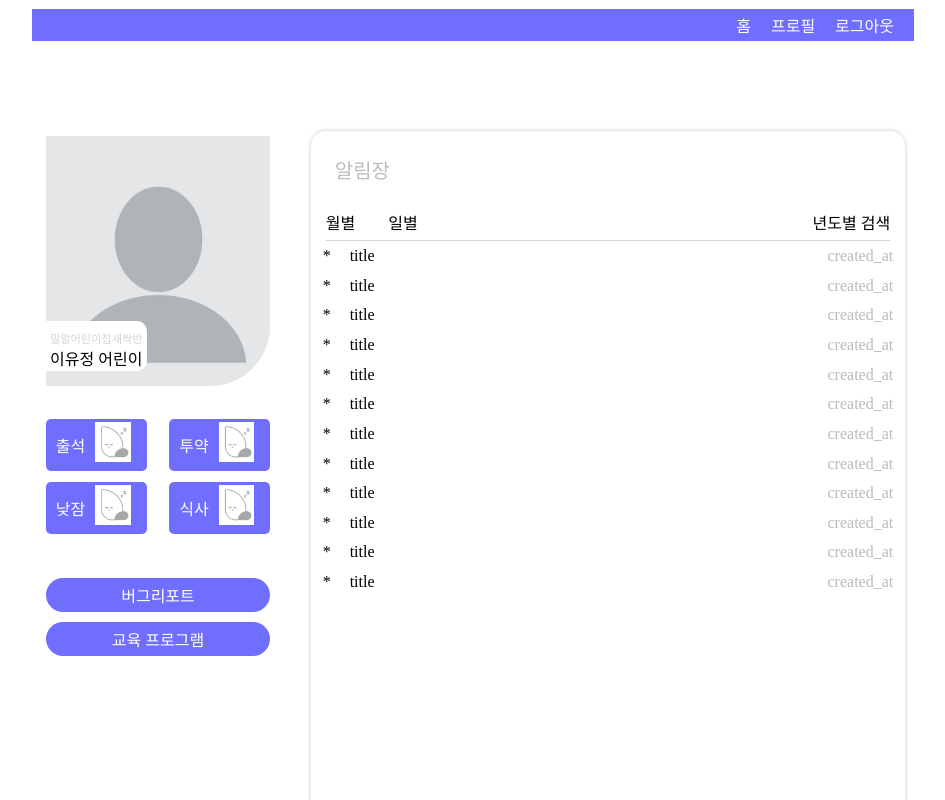
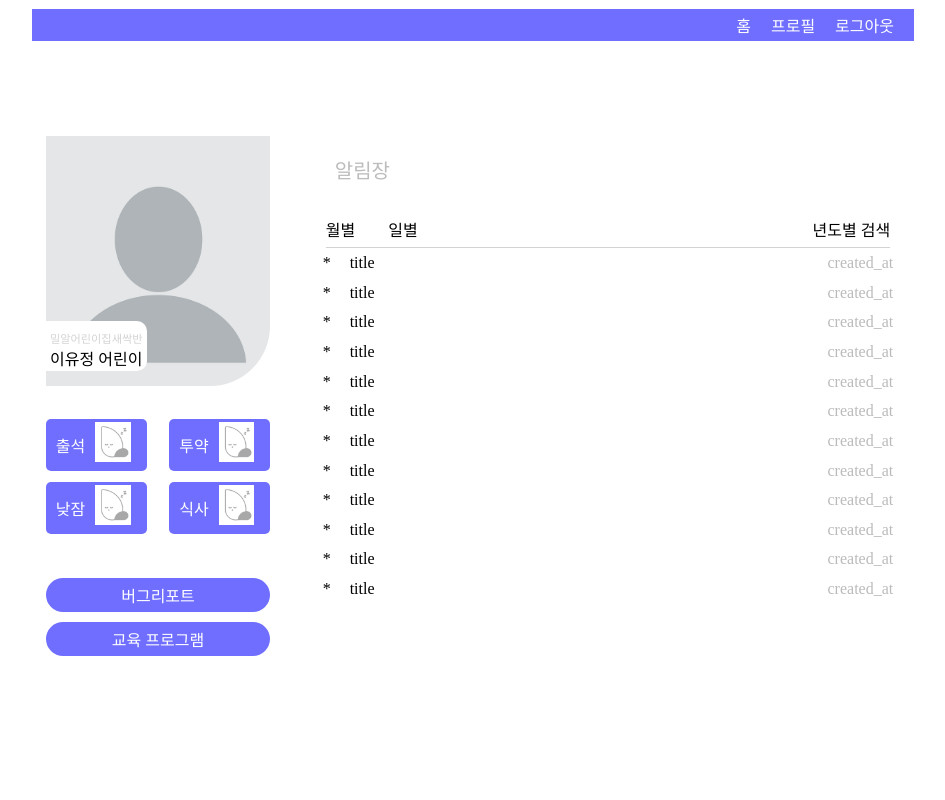
Before and after one commit to expectta/datda-client, a React (Create React App) app in the folder my-app/: page /main/indi_notice in a window 1280 px wide. Shown: the top 800 px of the page, without its empty margins (167-1112 px from the left). Built offline with nearby package versions, Linux system fonts and the light colour scheme.

Commit message:
[CLIENT] FIX 해당 컴포넌트 범용적으로 사용하기 위한 코드 수정
컴포넌트 범용적으로 사용하기 위한 코드 수정

```diff
--- a/my-app/src/components/ListForm.tsx
+++ b/my-app/src/components/ListForm.tsx
@@ -1,21 +1,20 @@
 import React from 'react';
-import { Link, RouteComponentProps } from 'react-router-dom';
+import { Link, withRouter, RouteComponentProps } from 'react-router-dom';
 import styled from 'styled-components';
 import { notice } from '../assets/testdata';
 import { ListInnerCard } from './Index';
 interface propsType {
   title: string;
-  fristCategory: string;
-  secondCategory: string;
+  fristCategory?: string;
+  secondCategory?: string;
+  location: RouteComponentProps['location'];
+  history: RouteComponentProps['history'];
+  match: RouteComponentProps['match'];
 }
-export default function ListForm({
-  title,
-  fristCategory,
-  secondCategory,
-}: propsType) {
+function ListForm({ title, fristCategory, secondCategory, match }: propsType) {
+  console.log('현재 url', match.path);
   return (
     <Wrap>
-      <ContentCard>
       <Title>{title}</Title>
       <CategoryWrap>
         <CategoryNotice>{fristCategory}</CategoryNotice>
@@ -35,13 +34,13 @@ export default function ListForm({
           );
         })}
       </CardWrapper>
-      </ContentCard>
       <ButtonWrapper>
-        <WireButton to="/main/notice/write">작성</WireButton>
+        <WireButton to={`${match.path}/write`}>작성</WireButton>
       </ButtonWrapper>
     </Wrap>
   );
 }
+export default withRouter(ListForm);
 const Wrap = styled.div`
   width: 100%;
   height: 100%;
@@ -74,7 +73,7 @@ const CategoryYear = styled.span`
 `;
 const CardWrapper = styled.div`
   width: 98%;
-  height: 89%;
+  height: 94%;
   margin: 0 auto;
   overflow: auto;
 `;
```
Lines whose indentation alone changed are shown as unchanged.
